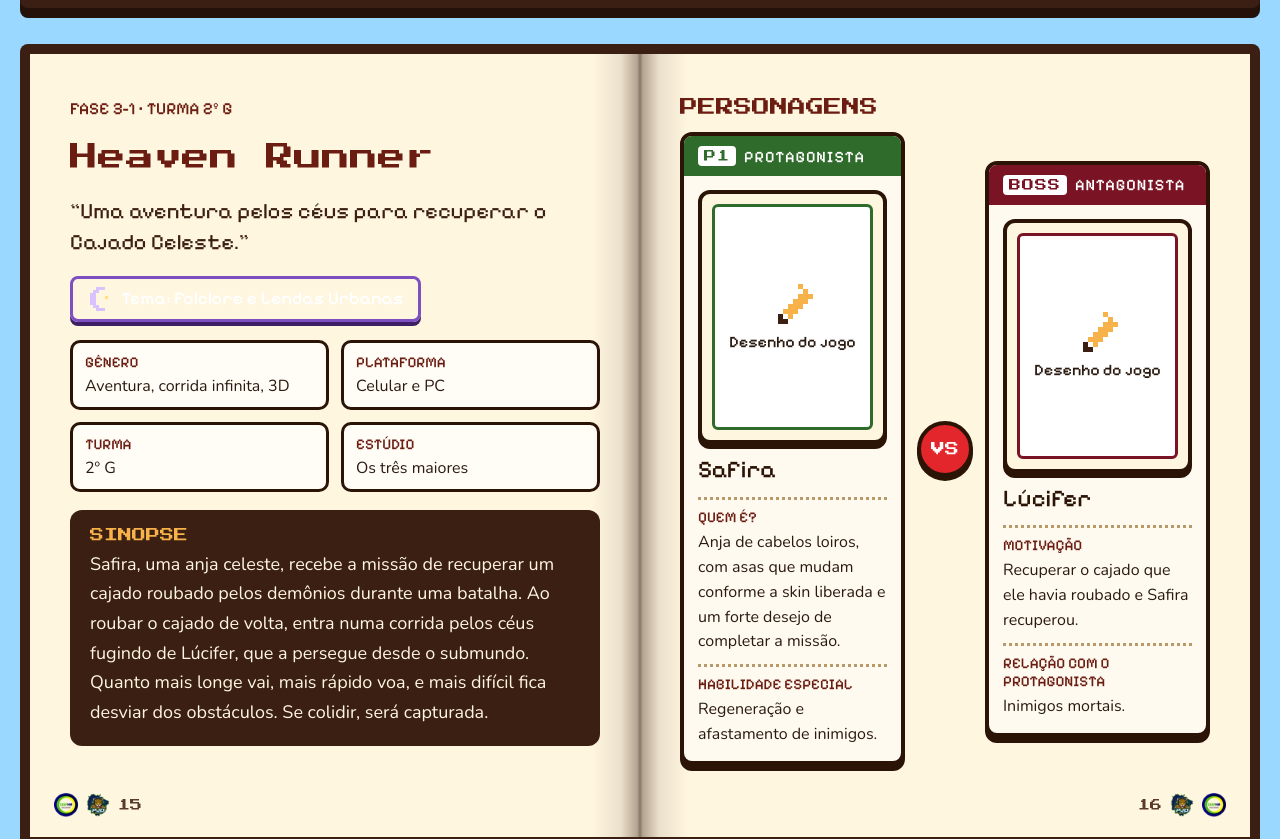
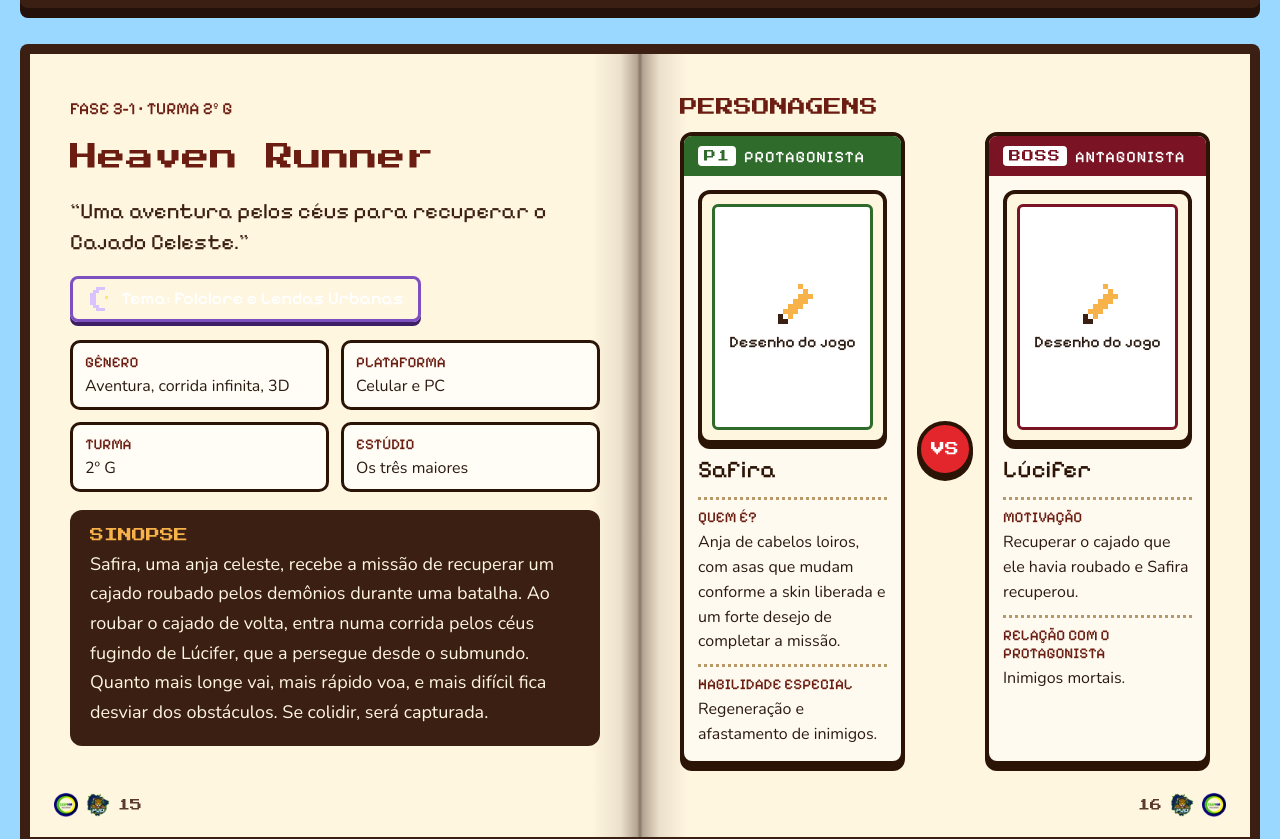
Before and after one commit to ThaysaRafaele/kit-catalogo-jogos, a Next.js app: page /2026 in a window 1280 px wide. Shown: the part 6580-7419 px from the top of the page. Built offline with nearby package versions, Linux system fonts and the light colour scheme.

Commit message:
- Fichas lado a lado com a mesma altura

```diff
--- a/src/app/globals.css
+++ b/src/app/globals.css
@@ -97,7 +97,8 @@
     display: grid;
     grid-template-columns: minmax(0, 1fr) auto minmax(0, 1fr);
     gap: 12px;
-    align-items: center;
+    /* As duas fichas ficam com a altura da maior; o VS fica centralizado. */
+    align-items: stretch;
   }
 
   .duo {
--- a/src/components/livro/telas/JogoA.tsx
+++ b/src/components/livro/telas/JogoA.tsx
@@ -59,7 +59,7 @@ export function JogoADireita({ s }: { s: TelaJogo }) {
         />
         <p
           aria-hidden="true"
-          className="flex size-14 items-center justify-center justify-self-center rounded-full border-4 border-tinta bg-coracao font-press text-sm text-white shadow-[0_4px_0_var(--color-tinta)]"
+          className="flex size-14 items-center justify-center self-center justify-self-center rounded-full border-4 border-tinta bg-coracao font-press text-sm text-white shadow-[0_4px_0_var(--color-tinta)]"
         >
           VS
         </p>
```
